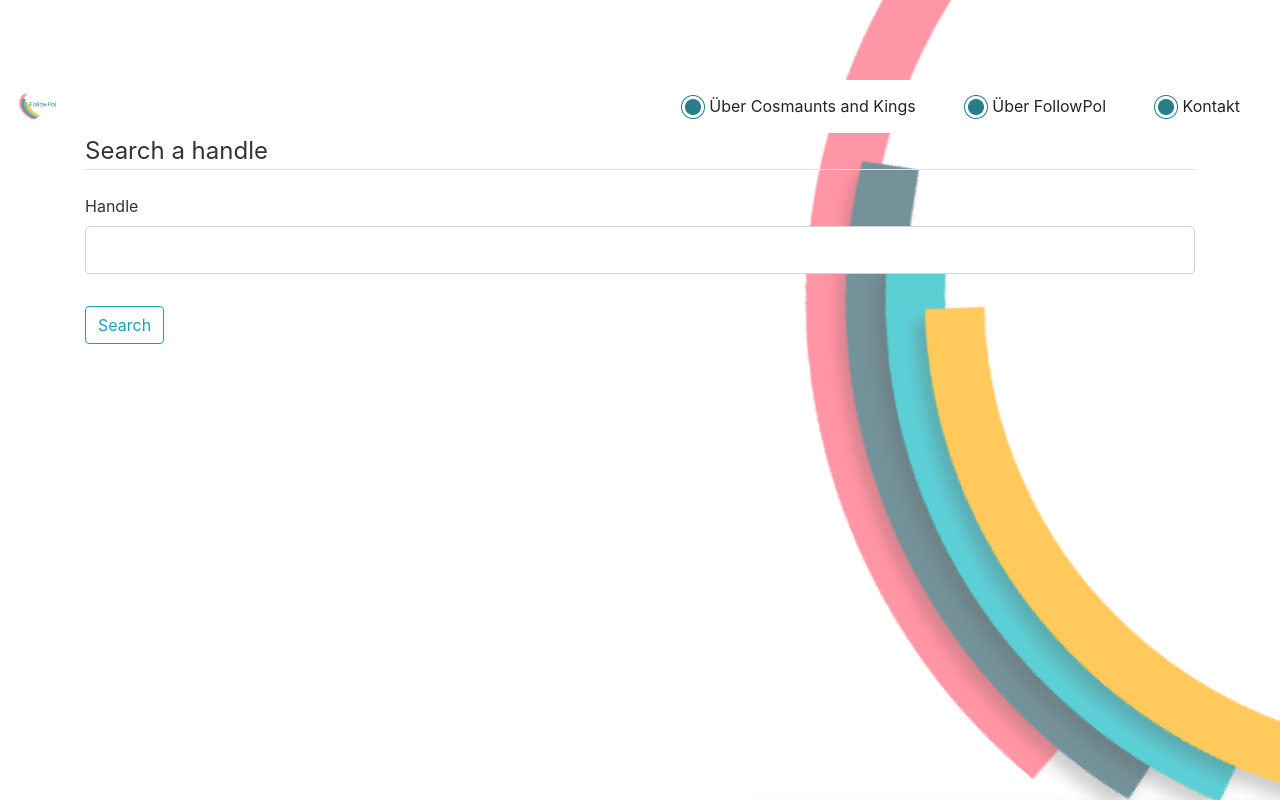
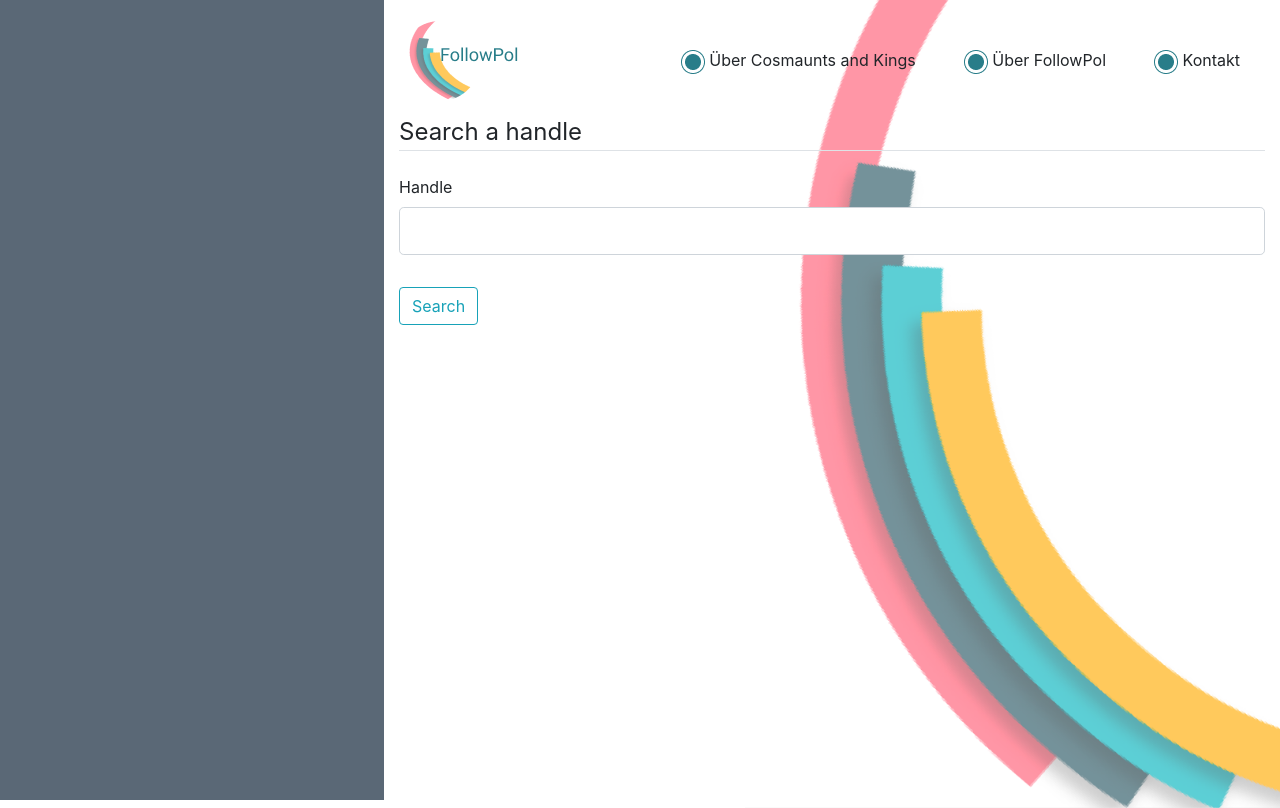
Before and after one commit to benattali/followpol, a Flask app: page / in a window 1280 px wide. Run offline with Flask 2, Linux system fonts and the light colour scheme; some libraries are stand-ins or nearby versions.

Commit message:
navbar and page layout

```diff
--- a/followpol/static/main.css
+++ b/followpol/static/main.css
@@ -3,29 +3,32 @@ body {
   background-position: right 0;
   background-repeat: no-repeat;
   background-size: contain;
-  color: #333333;
-  margin-top: 5rem;
 }
 
-h1, h2, h3, h4, h5, h6 {
-  color: #444444;
+.side-panel {
+  background: #5A6876;
+  height: 100vh;
+  width: 30vw;
+}
+
+.main-page {
+  height: 100vh;
+  width: 70vw;
+  margin-top: 8px;
+}
+
+.navbar-followpol {
+  justify-content: space-between;
+  background: none;
+}
+
+.navbar-followpol .navbar-collapse {
+  flex-grow: 0;
 }
 
 .burger-menu {
-  background: #287D89;
-}
-
-.navbar-lewagon {
-  justify-content: space-between;
-  background: white;
-}
-
-.navbar-lewagon .navbar-collapse {
-  flex-grow: 0;
-}
-
-.navbar-lewagon .navbar-brand img {
-  width: 40px;
+  border: 1px solid #287D89 !important;
+  background: none;
 }
 
 /* Alert popup */
--- a/followpol/templates/layout.html
+++ b/followpol/templates/layout.html
@@ -16,7 +16,13 @@
 	{% endif %}
 </head>
 <body>
-    <div class="navbar navbar-expand-sm navbar-light navbar-lewagon">
+    <div class="d-flex justify-content-start">
+        <div class="side-panel">
+
+        </div>
+
+        <div class="main-page">
+            <div class="navbar navbar-expand-sm navbar-light navbar-followpol">
                 <a class="navbar-brand" href="{{ url_for('main.home') }}">
                     <img src="/static/images/logo_words.png" alt="Cosmonauts and Kings logo with the word FollowPol">
                 </a>
@@ -58,6 +64,8 @@
         		{% endwith %}
         		{% block content %}{% endblock content %}
         	</div>
+        </div>
+    </div>
 
 	<!-- Optional JavaScript -->
     <!-- jQuery first, then Popper.js, then Bootstrap JS -->
```
Lines whose indentation alone changed are shown as unchanged.
